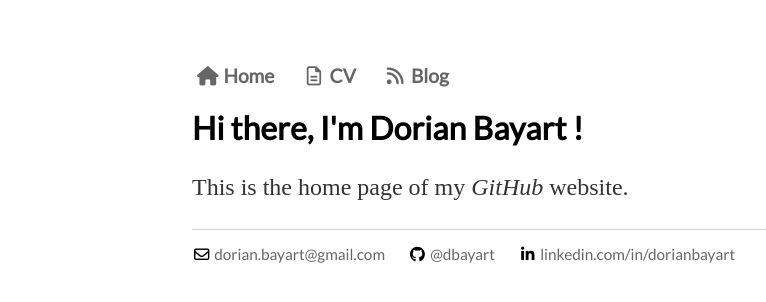
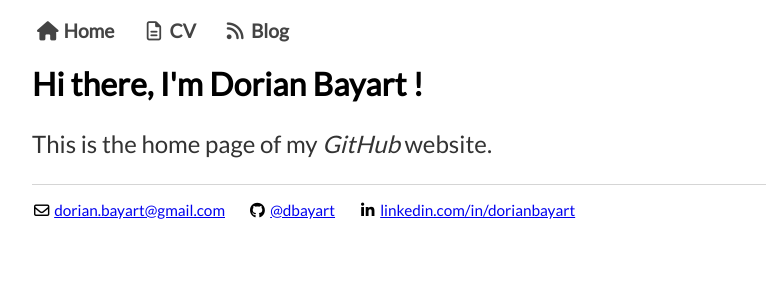
Before and after one commit to dorianbayart/dorianbayart.github.io, a Jekyll site: the page built from index.html, in a window 1280 px wide. Shown: the top 302 px of the page, without its empty margins (0-766 px from the left). Built offline with Jekyll 4.4.1, drawn with Linux system fonts in a browser that asks for light colours; nearby versions of some CDN libraries.

Commit message:
Update main.css

```diff
--- a/css/main.css
+++ b/css/main.css
@@ -1,6 +1,16 @@
 @viewport {
-   width: device-width; /* largeur du viewport */
-   zoom: 1; /* zoom initial à 1.0 */
+	width: device-width; /* largeur du viewport */
+	zoom: 1; /* zoom initial à 1.0 */
+}
+
+body {
+	font-family:'Lato', 'Helvetica', 'Sans-Serif';
+	width: 85%;
+	margin: 0 auto;
+}
+
+@media only screen and (max-width: 1280px) {
+	body { width: 95%; }
 }
 
 nav ul, footer ul {
@@ -22,12 +32,12 @@ nav ul li, footer ul li {
     display: inline;
     margin-right: 20px;
 }
-a {
+nav a {
     text-decoration: none;
-    color: #666;
+    color: #444;
 }
 nav a:hover, footer a:hover, #nav li.active a {
-    color: #222;
+    color: #000;
 }
 h1 {
     font-size: 2em;
@@ -52,26 +62,13 @@ ul.posts li {
     list-style: none;
 }
 
+@media only screen and (max-width: 1024px) {
 
-
-body {
-    margin: 4em auto;
-    width: 70%;
-}
-
-@media only screen and (max-width: 1024px) {
-    body {
-        width: 88%;
-    }
     footer ul li {
         margin-right: 12px;
     }
 }
-@media only screen and (max-width: 720px) {
-    body {
-        width: 94%;
-    }
-}
+
 @media only screen and (max-width: 640px) {
     footer ul li {
         display: block;
```
